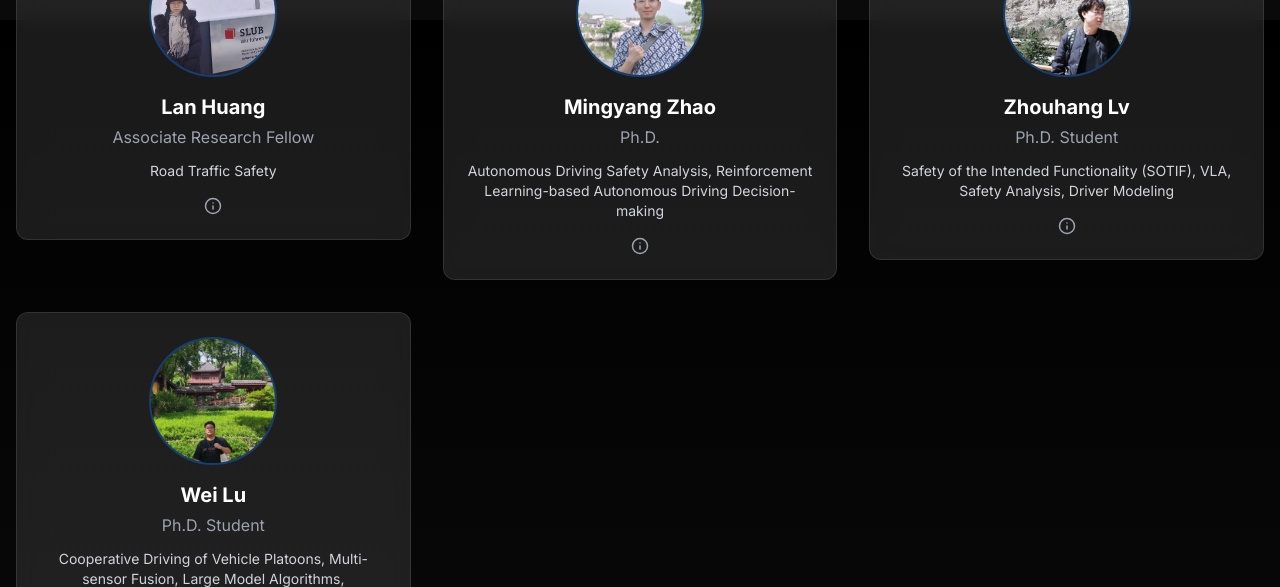
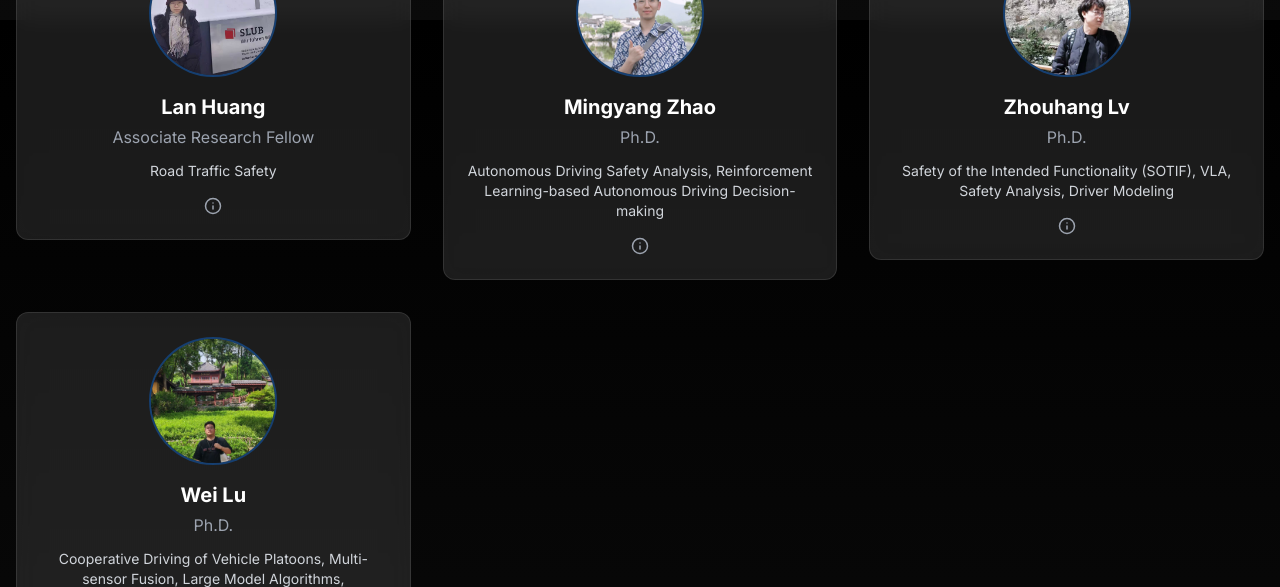
Before and after one commit to zs077/lab-website, a Next.js app: page /team in a window 1280 px wide. Shown: the part 780-1367 px from the top of the page. Built offline with nearby package versions, Linux system fonts and the light colour scheme.

Commit message:
更新团队成员数据

```diff
--- a/src/data/team.ts
+++ b/src/data/team.ts
@@ -158,8 +158,8 @@ export const teamData: TeamData = {
         en: 'Research focuses on safety analysis for autonomous driving and decision-making methods based on reinforcement learning. Involved in multiple research initiatives, including projects funded by the National Natural Science Foundation of China and the Natural Science Foundation of Heilongjiang Province.',
       },
       bio: {
-        zh: '在Applied Mathematical Modelling、Physica A等交通领域国内外顶级期刊及会议上发表论文6篇。授权及受理中国发明专利5项，瑞典发明专利1项。现任SafeComp（由欧洲EWICS TC7于1979年成立）分会SRToITS项目委员会成员，并获评FTTE 2025交通运输领域“未来之星”。',
-        en: 'Published 6 papers in top-tier international journals and conferences in the transportation field, such as Applied Mathematical Modelling and Physica A. Holds 5 Chinese invention patents (authorized or pending) and 1 Swedish invention patent. He is a member of the SRToITS Project Committee of SafeComp (founded by European EWICS TC7 in 1979) and was recognized as a "Future Star" in the transportation field at FTTE 2025.',
+        zh: '现任SafeComp（由欧洲EWICS TC7于1979年成立）分会SRToITS项目委员会成员，并获评FTTE 2025交通运输领域“未来之星”。',
+        en: 'He is a member of the SRToITS Project Committee of SafeComp (founded by European EWICS TC7 in 1979) and was recognized as a "Future Star" in the transportation field at FTTE 2025.',
       },
     },
     {
@@ -168,22 +168,22 @@ export const teamData: TeamData = {
       email: '',
       personalLink: '',
       name: { zh: '吕周杭', en: 'Zhouhang Lv' },
-      title: { zh: '博士研究生', en: 'Ph.D. Student' },
+      title: { zh: '博士', en: 'Ph.D.' },
       researchArea: {
         zh: '预期功能安全（SOTIF），VLA，安全分析，驾驶员模型',
         en: 'Safety of the Intended Functionality (SOTIF), VLA, Safety Analysis, Driver Modeling'
       },
       education: {
-        zh: '哈尔滨工业大学，交通信息与控制工程系博士研究生',
-        en: 'Harbin Institute of Technology, Ph.D. Student in Dept. of Traffic Information and Control Engineering'
+        zh: '哈尔滨工业大学，交通信息与控制工程系博士生',
+        en: 'Harbin Institute of Technology, Ph.D. student of the Department of Transportation Information and Control Engineering'
       },
       researchDetails: {
         zh: '主要研究方向聚焦于自动驾驶系统的预期功能安全（SOTIF）、VLA、安全分析、驾驶员模型。',
         en: 'Research primarily focuses on the Safety of the Intended Functionality (SOTIF) for autonomous driving systems,  VLA, Safety Analysis, Driver Modeling.',
       },
       bio: {
-        zh: '哈尔滨工业大学交通信息与控制工程系在读博士研究生。主要致力于自动驾驶系统的前沿安全理论与模型研究。',
-        en: 'Currently a Ph.D. student in the Department of Traffic Information and Control Engineering at Harbin Institute of Technology, dedicated to cutting-edge safety theories and modeling for autonomous driving systems.',
+        zh: '获第十一届中国研究生智慧城市技术与创意设计大赛全国二等奖等，参与编制国家标准：GB/T《道路车辆系统理论过程安全分析方法》，主要致力于自动驾驶系统的前沿安全理论与模型研究。',
+        en: 'He won the National Second Prize in the 11th China Postgraduate Smart City Technology and Creative Design Competition, etc., and participated in the formulation of the national standard GB/T "Road Vehicles—System-Theoretic Process Analysis for Safety". He is mainly dedicated to cutting-edge safety theories and modeling for autonomous driving systems.',
       },
     },
     {
@@ -192,22 +192,22 @@ export const teamData: TeamData = {
       email: '',
       personalLink: '',
       name: { zh: '卢唯', en: 'Wei Lu' },
-      title: { zh: '博士研究生', en: 'Ph.D. Student' },
+      title: { zh: '博士', en: 'Ph.D.' },
       researchArea: {
         zh: '车辆编队协同驾驶，多传感器融合，大模型算法，强化学习',
         en: 'Cooperative Driving of Vehicle Platoons, Multi-sensor Fusion, Large Model Algorithms, Reinforcement Learning'
       },
       education: {
-        zh: '哈尔滨工业大学，交通信息与控制工程系博士研究生',
-        en: 'Harbin Institute of Technology, Ph.D. Student in Dept. of Traffic Information and Control Engineering'
+        zh: '哈尔滨工业大学，交通信息与控制工程系博士',
+        en: 'Harbin Institute of Technology, Ph.D. student of the Department of Transportation Information and Control Engineering'
       },
       researchDetails: {
         zh: '主要研究方向包括车辆编队协同驾驶控制技术、多传感器融合、大模型算法和强化学习。',
         en: 'Research primarily focuses on cooperative driving control technologies for vehicle platoons, multi-sensor fusion, Large Model Algorithms and Reinforcement Learning.',
       },
       bio: {
-        zh: '哈尔滨工业大学交通信息与控制工程系在读博士研究生。致力于研究基于新一代人工智能与大模型算法的自动驾驶协同与控制技术。',
-        en: 'Currently a Ph.D. student in the Department of Traffic Information and Control Engineering at Harbin Institute of Technology, dedicated to researching collaborative and control technologies for autonomous driving based on next-generation artificial intelligence and Large Model algorithms.',
+        zh: '获第十一届中国研究生智慧城市技术与创意设计大赛全国二等奖等，致力于研究基于新一代人工智能与大模型算法的自动驾驶协同与控制技术。',
+        en: 'He won the National Second Prize in the 11th China Postgraduate Smart City Technology and Creative Design Competition, etc. He is mainly dedicated to researching collaborative and control technologies for autonomous driving based on next-generation artificial intelligence and Large Model algorithms.',
       },
     },
   ],
```
